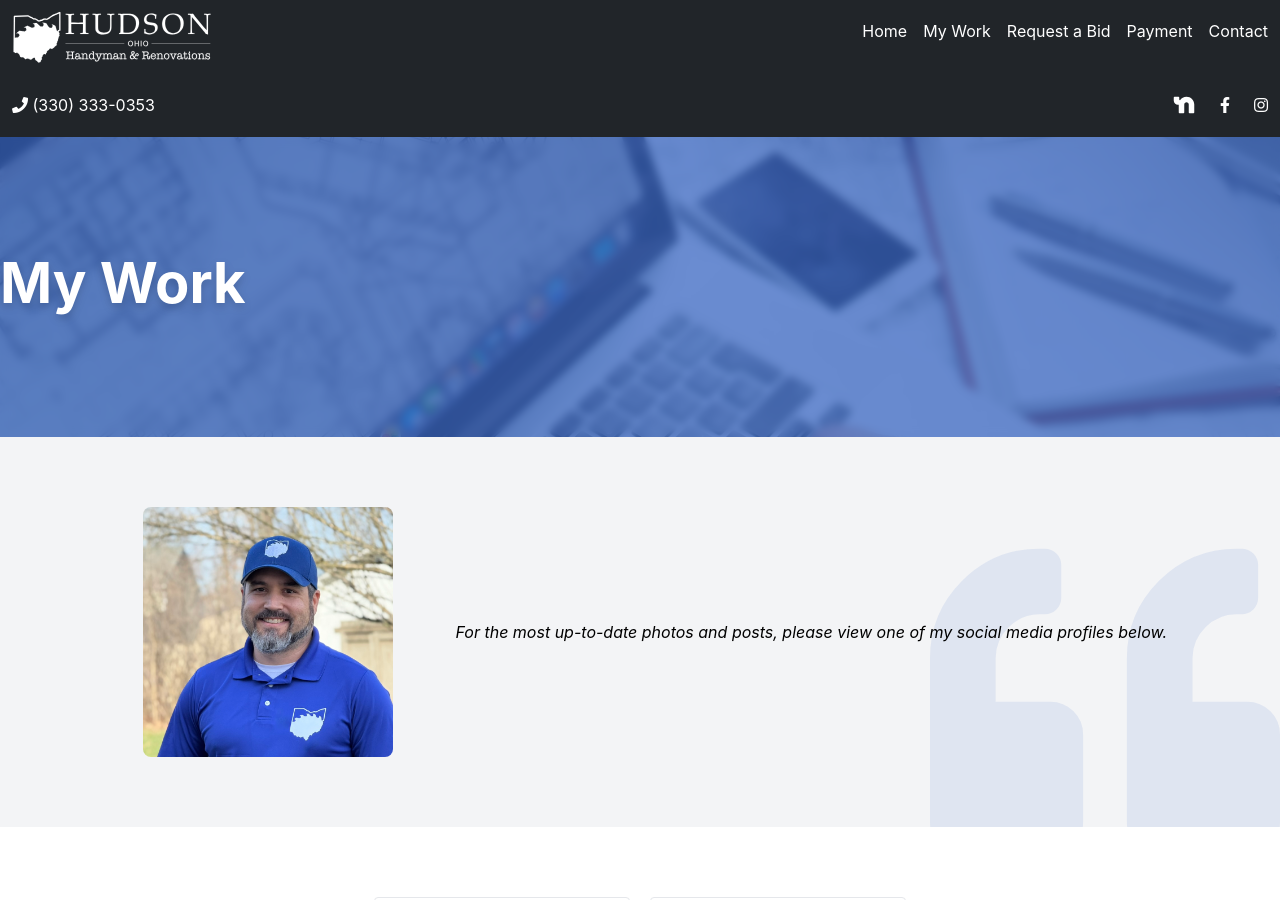
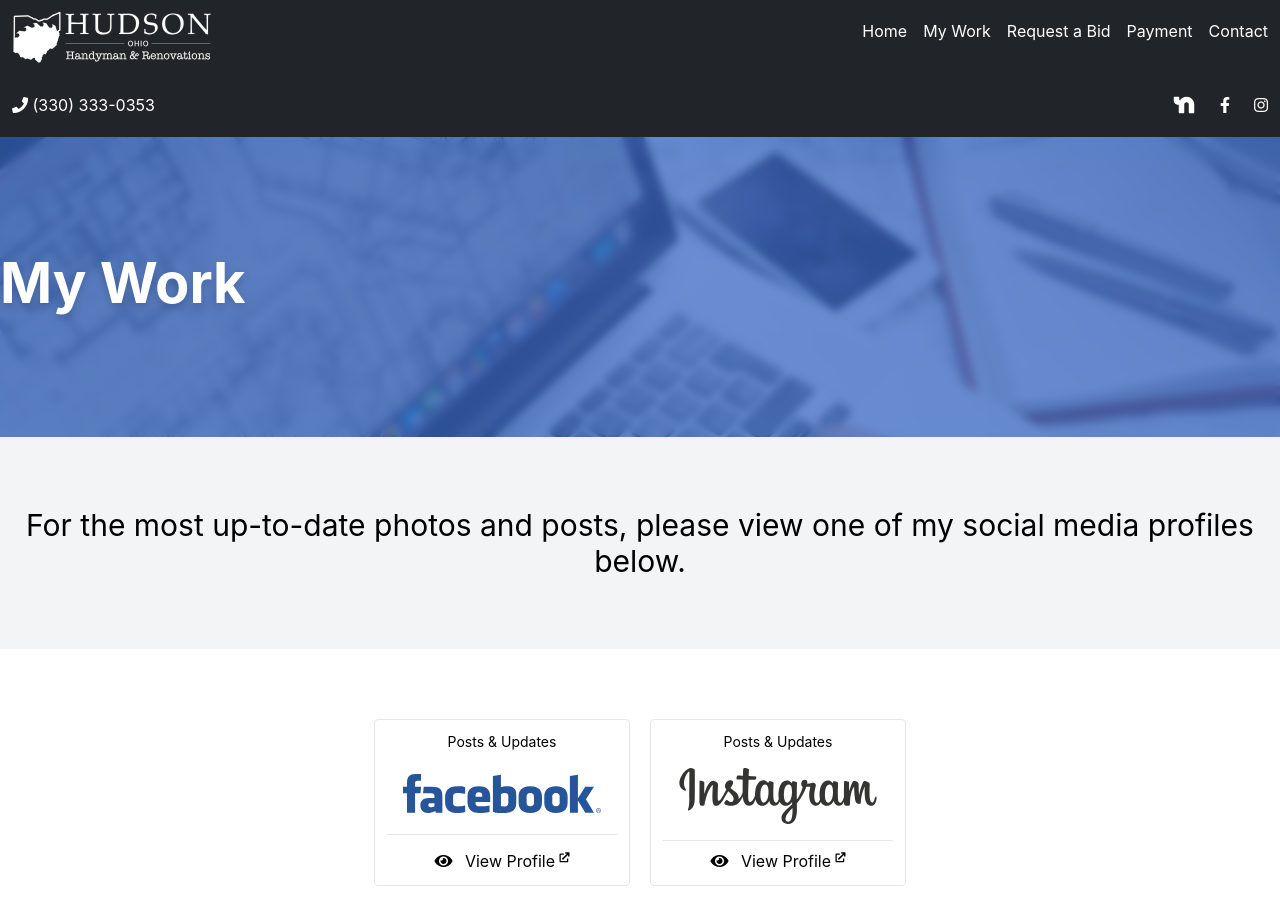
Before and after one commit to ChrisHonniball/hudson-ohio-handyman-and-renovations, a Jekyll site: the page built from _pages/my-work.html, in a window 1280 px wide and 900 px high. Built offline with Jekyll 4.4.1, drawn with Linux system fonts in a browser that asks for light colours.

Commit message:
Page updates

```diff
--- a/_pages/my-work.html
+++ b/_pages/my-work.html
@@ -6,17 +6,11 @@ img: /assets/images/stock/computer.jpg
 header_img: /assets/images/stock/computer.jpg
 ---
 
-<section class="bg-gray-100 py-[70px] relative overflow-hidden">
-  <i class="absolute -bottom-[50px] -right-[20px] fas fa-quote-left text-[350px] float-left mr-5 text-brand-blue/10 z-0"></i>
-
-  <div class="max-w-[1078px] mx-auto px-3 md:px-0 relative z-10">
-    <div class="px-3 flex gap-8 justify-content-center items-start lg:items-center flex-col md:flex-row">
-      <img class="w-full sm:w-1/3 max-w-[200px] sm:max-w-[250px] rounded-lg mx-auto" src="/assets/images/chris-honniball.jpg" />
-
-      <div class="italic">
-        <p>For the most up-to-date photos and posts, please view one of my social media profiles below.</p>
-      </div>
-    </div>
+<section class="bg-gray-100 py-[70px] px-3">
+  <div class="max-w-[1320px] mx-auto px-3 md:px-0 text-center">
+    <h2 class="mb-0 font-normal text-xl md:text-3xl">
+      For the most up-to-date photos and posts, please view one of my social media profiles below.
+    </h2>
   </div>
 </section>
 
```
